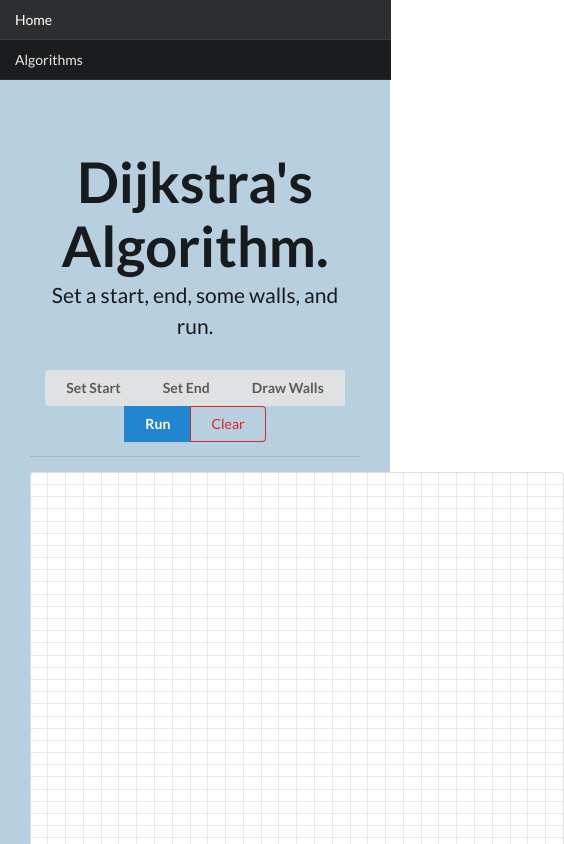
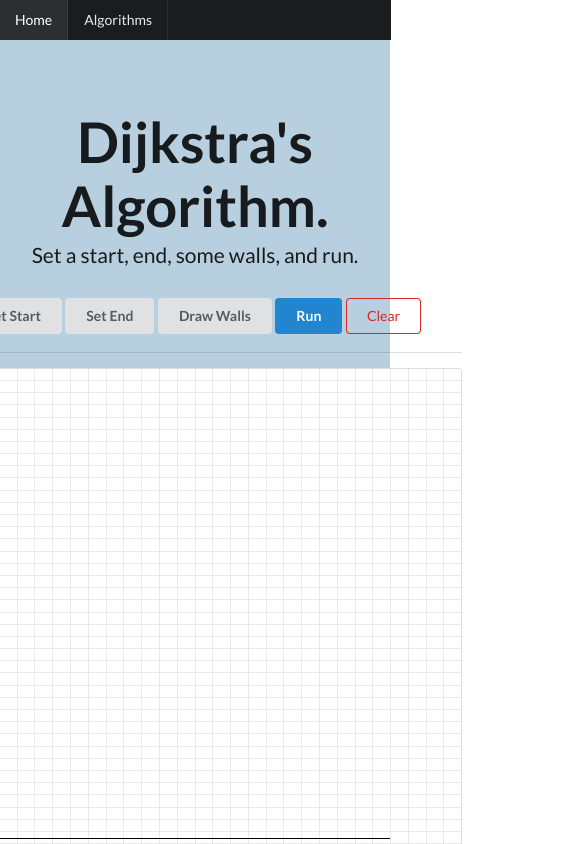
Before and after one commit to alex-clements/my-app, a Next.js app: page /dijkstraMethod in a window 390 px wide. Shown: the top 844 px of the page, 564 px wide, since content can reach past the window. Built offline with nearby package versions, Linux system fonts and the light colour scheme.

Commit message:
fixed mobile css

```diff
--- a/pages/components/navBar.js
+++ b/pages/components/navBar.js
@@ -5,7 +5,7 @@ import Link from 'next/link'
 export default class NavBar extends React.Component {
   render() {
     return (
-      <div className="ui attached stackable menu inverted">
+      <div className="ui attached menu inverted">
       <div className='ui container'>
         <Link href="/"><a className='item'>Home</a></Link>
         <Link href="/algorithms"><a className='item'>Algorithms</a></Link>
--- a/pages/components/testCard.js
+++ b/pages/components/testCard.js
@@ -11,7 +11,7 @@ export default class TestCard extends React.Component {
     var path = "/".concat("",this.props.pathName)
       return (
         <Link href={path}>
-          <a className={"blue ui card " + styles.fadeInAnimation} >
+          <a className={"ui card " + styles.fadeInAnimation} >
             <div className="image">
               <img height="121px" src={this.props.imageSource} />
             </div>
--- a/pages/dijkstraApp/dijkstraApp.js
+++ b/pages/dijkstraApp/dijkstraApp.js
@@ -8,9 +8,7 @@ export default class DijkstraApp extends React.Component {
 
   render() {
     return (
-      <div>
         <DijkstraTable />
-      </div>
     );
   }
 };
--- a/pages/dijkstraApp/dijkstraCell.js
+++ b/pages/dijkstraApp/dijkstraCell.js
@@ -23,8 +23,8 @@ export default class DijkstraCell extends React.Component {
   }
 
   handleTouch(e) {
-    console.log(document.elementFromPoint(e.targetTouches[0].clientX, e.targetTouches[0].clientY).nodeName);
     var elem = document.elementFromPoint(e.targetTouches[0].clientX, e.targetTouches[0].clientY);
+    if (elem) {
       if (elem.nodeName == "TD") {
         var elemRow = parseInt(elem.id.slice(0,2));
         var elemCol = parseInt(elem.id.slice(2,4));
@@ -38,6 +38,7 @@ export default class DijkstraCell extends React.Component {
           this.props.onCellUpdate('end', elemRow, elemCol);
         };
       };
+    }
   }
 
   handleClick() {
@@ -55,7 +56,7 @@ export default class DijkstraCell extends React.Component {
   render() {
     var path = "/".concat("",this.props.pathName)
     const myStyle = {
-      padding: "1px 1px !important"
+      padding: "1px 1px"
     };
 
     return (
--- a/pages/dijkstraApp/dijkstraTable.js
+++ b/pages/dijkstraApp/dijkstraTable.js
@@ -278,27 +278,30 @@ export default class DijkstraTable extends React.Component {
   }
 
   render() {
+
     var table = this.state.table.map((row, index) =>
     <tr key={index}>
       {row.map((id) => <DijkstraCell selectMethod={this.state.selectMethod} id={id.id} key={id.id} row={id.row} col={id.col} initClass={id.initClass} onCellUpdate={this.handleCellChange} />)}
     </tr>);
 
     return (
-      <div className={styles.tablePaddingWidth}>
-      <div className='ui fluid buttons center aligned container stackable'>
-        <button className="ui button" onClick={this.onStartButton}>Set Start</button>
+      <div>
+        <div className='ui fluid center aligned container stackable'>
+          <button style={{"margin-bottom":"0.25em"}} className="ui button" onClick={this.onStartButton}>Set Start</button>
           <button className="ui button" onClick={this.onEndButton}>Set End</button>
           <button className="ui button" onClick={this.onWallsButton}>Draw Walls</button>
           <button className="ui primary button" onClick={this.onRunButton}>Run</button>
           <button className="ui button red basic" value="clear" onClick={this.handleClear}>Clear</button>
         </div>
         <div className='ui horizonal divider'></div>
-      <table className={styles.tableDisableTouch + ' ui celled table very compact unstackable'}>
+        <div style={{height:"400px"}} className=''>
+          <table className={styles.tableDisableTouch + ' ui celled table unstackable very compact'}>
             <tbody>
                 { table }
             </tbody>
           </table>
       </div>
+    </div>
     );
   }
 
--- a/styles/Home.module.css
+++ b/styles/Home.module.css
@@ -159,13 +159,25 @@ animation: fadeIn ease 1s;
   height: 0px;
 }
 
-.tablePaddingWidth {
-  width: 90vw;
-  padding-left: 10px;
-  padding-right: 10px;
-  max-width: 900px;
+.tableDisableTouch {
+  touch-action: none;
+  width: 100%;
+  height: 100%;
 }
 
-.tableDisableTouch {
-  touch-action: none;
+.ui[class*="very compact"].table th {
+  padding-left: 0.1em;
+  padding-right: 0.1em;
 }
+
+.ui[class*="very compact"].table td {
+  padding: 0.1em 0.1em;
+  width: 1vw;
+}
+
+.veryCompact {
+  padding: 0.1em 0.1em;
+  width: 1vw;
+  padding-left: 0.1em;
+  padding-right: 0.1em;
+}
--- a/styles/globals.css
+++ b/styles/globals.css
@@ -108,16 +108,6 @@ a {
 
 }
 
-.ui[class*="very compact"].table th {
-  padding-left: 0.1em;
-  padding-right: 0.1em;
-}
-
-.ui[class*="very compact"].table td {
-  padding: 0.1em 0.1em;
-  width: 1vw;
-}
-
 table {
   user-drag: none;
   user-select: none;
```
Lines whose indentation alone changed are shown as unchanged.
